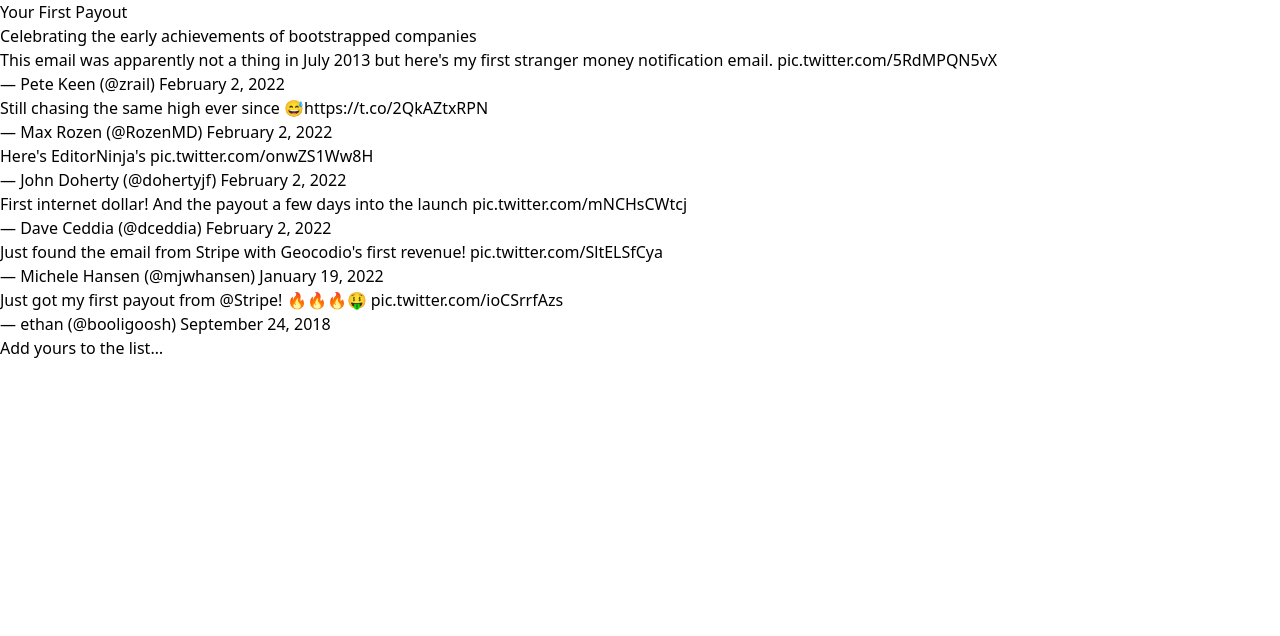
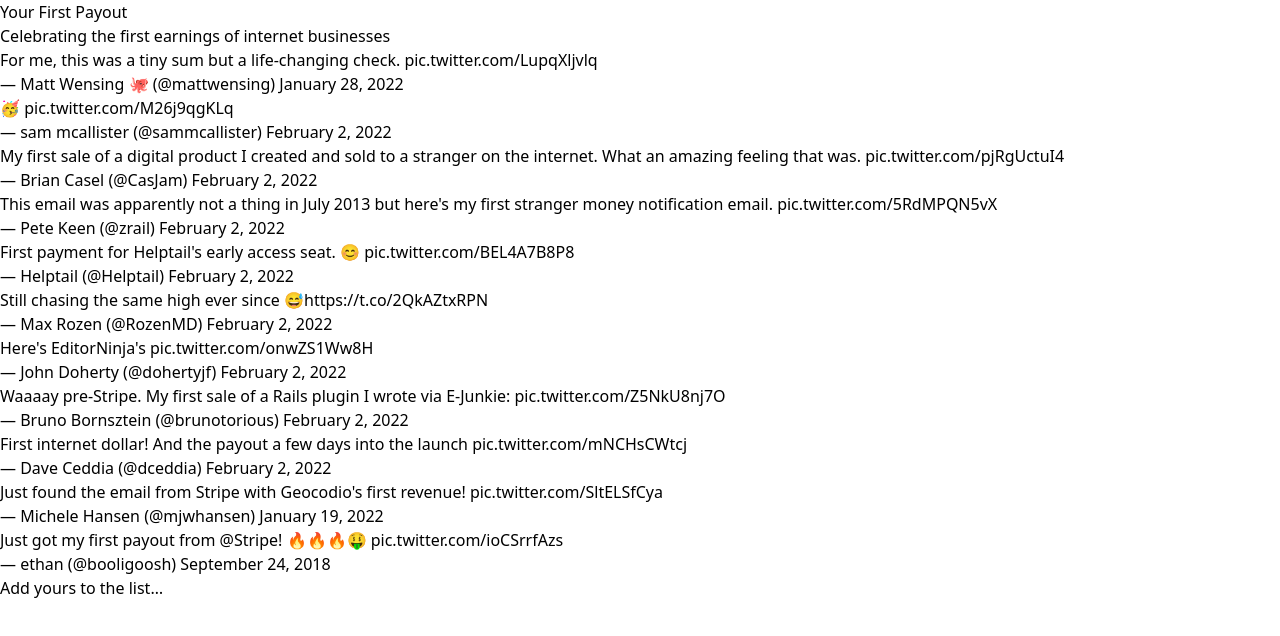
Before and after one commit to MiniCodeMonkey/yourfirstpayout.com, a website built with Parcel: page src/index.html in a window 1280 px wide. Built offline with nearby package versions, Linux system fonts and the light colour scheme.

Commit message:
Update index.html

```diff
--- a/src/index.html
+++ b/src/index.html
@@ -16,15 +16,25 @@
     </h1>
 
     <h2 class="mb-4 text-2xl text-center text-white font-bold font-sans">
-      Celebrating the early achievements of bootstrapped companies
+      Celebrating the first earnings of internet businesses
     </h2>
 
     <div class="mx-auto max-w-lg">
+      <blockquote class="twitter-tweet" data-dnt="true"><p lang="en" dir="ltr">For me, this was a tiny sum but a life-changing check. <a href="https://t.co/LupqXljvlq">pic.twitter.com/LupqXljvlq</a></p>&mdash; Matt Wensing 🐙 (@mattwensing) <a href="https://twitter.com/mattwensing/status/1487106079079251970?ref_src=twsrc%5Etfw">January 28, 2022</a></blockquote> <script async src="https://platform.twitter.com/widgets.js" charset="utf-8"></script>
+
+      <blockquote class="twitter-tweet" data-conversation="none" data-dnt="true"><p lang="und" dir="ltr">🥳 <a href="https://t.co/M26j9qgKLq">pic.twitter.com/M26j9qgKLq</a></p>&mdash; sam mcallister (@sammcallister) <a href="https://twitter.com/sammcallister/status/1488948104028114944?ref_src=twsrc%5Etfw">February 2, 2022</a></blockquote> <script async src="https://platform.twitter.com/widgets.js" charset="utf-8"></script>
+
+      <blockquote class="twitter-tweet" data-conversation="none" data-dnt="true"><p lang="en" dir="ltr">My first sale of a digital product I created and sold to a stranger on the internet. What an amazing feeling that was. <a href="https://t.co/pjRgUctuI4">pic.twitter.com/pjRgUctuI4</a></p>&mdash; Brian Casel (@CasJam) <a href="https://twitter.com/CasJam/status/1488946719618486282?ref_src=twsrc%5Etfw">February 2, 2022</a></blockquote> <script async src="https://platform.twitter.com/widgets.js" charset="utf-8"></script>
+
       <blockquote class="twitter-tweet" data-conversation="none" data-dnt="true"><p lang="en" dir="ltr">This email was apparently not a thing in July 2013 but here&#39;s my first stranger money notification email. <a href="https://t.co/5RdMPQN5vX">pic.twitter.com/5RdMPQN5vX</a></p>&mdash; Pete Keen (@zrail) <a href="https://twitter.com/zrail/status/1488905078811598858?ref_src=twsrc%5Etfw">February 2, 2022</a></blockquote> <script async src="https://platform.twitter.com/widgets.js" charset="utf-8"></script>
+
+      <blockquote class="twitter-tweet" data-conversation="none" data-dnt="true"><p lang="en" dir="ltr">First payment for Helptail&#39;s early access seat. 😊 <a href="https://t.co/BEL4A7B8P8">pic.twitter.com/BEL4A7B8P8</a></p>&mdash; Helptail (@Helptail) <a href="https://twitter.com/Helptail/status/1488936731839709185?ref_src=twsrc%5Etfw">February 2, 2022</a></blockquote> <script async src="https://platform.twitter.com/widgets.js" charset="utf-8"></script>
 
       <blockquote class="twitter-tweet" data-conversation="none" data-dnt="true"><p lang="en" dir="ltr">Still chasing the same high ever since 😅<a href="https://t.co/2QkAZtxRPN">https://t.co/2QkAZtxRPN</a></p>&mdash; Max Rozen (@RozenMD) <a href="https://twitter.com/RozenMD/status/1488904372906037253?ref_src=twsrc%5Etfw">February 2, 2022</a></blockquote>
 
       <blockquote class="twitter-tweet" data-conversation="none" data-dnt="true"><p lang="pt" dir="ltr">Here&#39;s EditorNinja&#39;s <a href="https://t.co/onwZS1Ww8H">pic.twitter.com/onwZS1Ww8H</a></p>&mdash; John Doherty (@dohertyjf) <a href="https://twitter.com/dohertyjf/status/1488904442325962758?ref_src=twsrc%5Etfw">February 2, 2022</a></blockquote>
+
+      <blockquote class="twitter-tweet" data-conversation="none" data-dnt="true"><p lang="en" dir="ltr">Waaaay pre-Stripe. My first sale of a Rails plugin I wrote via E-Junkie: <a href="https://t.co/Z5NkU8nj7O">pic.twitter.com/Z5NkU8nj7O</a></p>&mdash; Bruno Bornsztein (@brunotorious) <a href="https://twitter.com/brunotorious/status/1488945206493954050?ref_src=twsrc%5Etfw">February 2, 2022</a></blockquote> <script async src="https://platform.twitter.com/widgets.js" charset="utf-8"></script>
 
       <blockquote class="twitter-tweet" data-conversation="none" data-dnt="true"><p lang="en" dir="ltr">First internet dollar! And the payout a few days into the launch <a href="https://t.co/mNCHsCWtcj">pic.twitter.com/mNCHsCWtcj</a></p>&mdash; Dave Ceddia (@dceddia) <a href="https://twitter.com/dceddia/status/1488907955928023041?ref_src=twsrc%5Etfw">February 2, 2022</a></blockquote>
 
```
